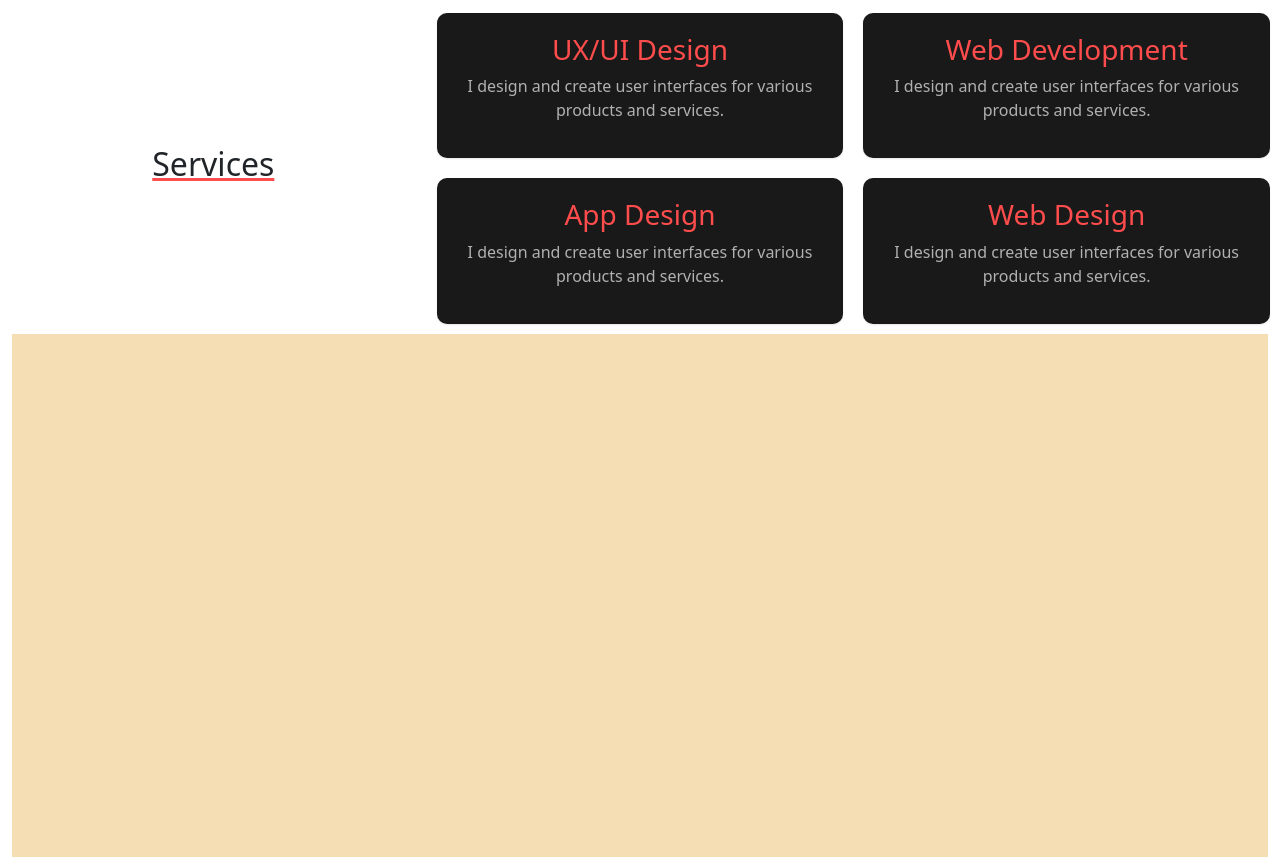
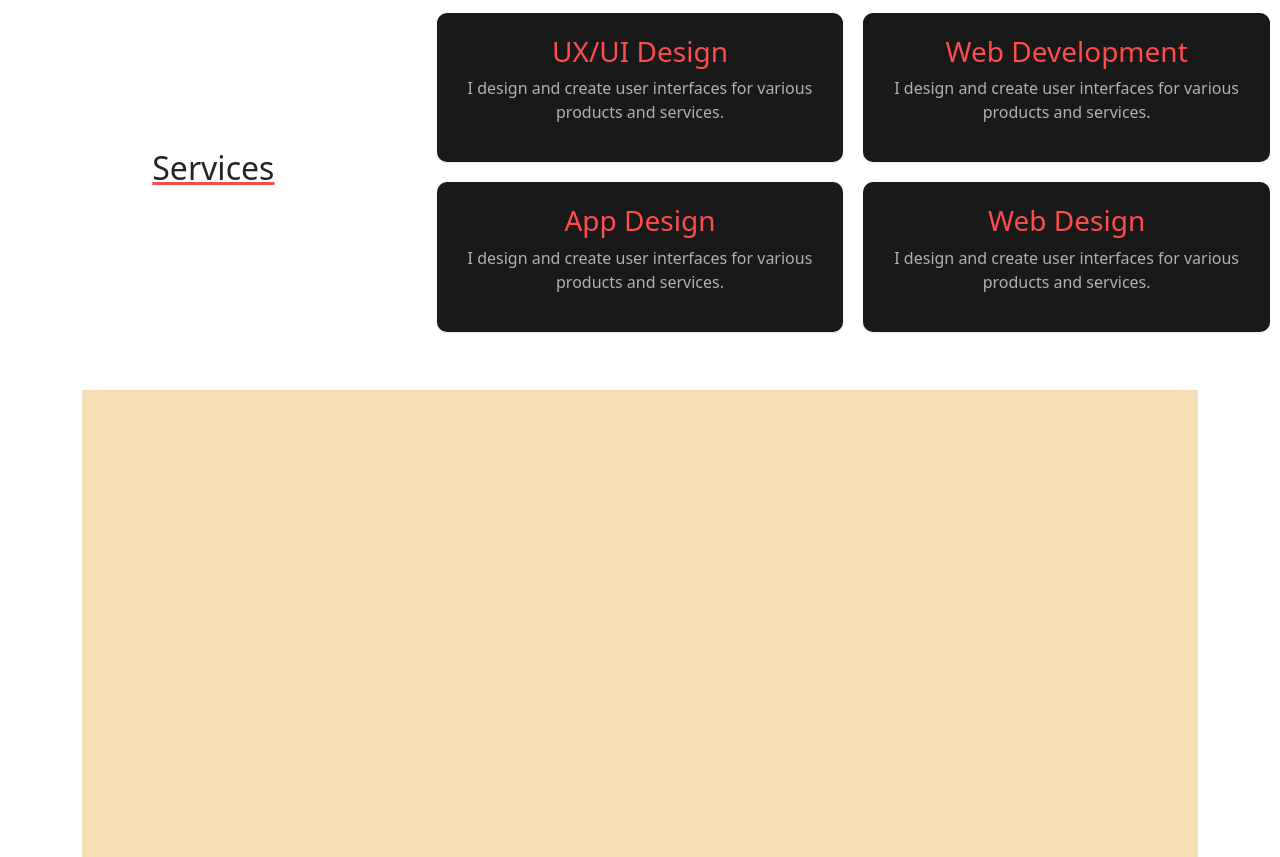
Before and after one commit to kantinunpaly/Portfolio, a plain HTML site: page index.html in a window 1280 px wide. Shown: the part 3283-4140 px from the top of the page. Drawn offline with nearby package versions, Linux system fonts and the light colour scheme.

Commit message:
edit magin

```diff
--- a/css/style.css
+++ b/css/style.css
@@ -432,9 +432,8 @@ img[alt="img"]:hover {
     padding: 20px;
     text-align: center;
     border-radius: 10px;
-
-    border: transparent;
-   background-color:#191919;
+    border: 2px solid #ffffff00;
+    background-color:#191919;
     box-shadow: 0px 1px 2px rgba(0, 0, 0, 0.1);
     margin:10px;
     color: #b1b1b1;
--- a/index.html
+++ b/index.html
@@ -563,8 +563,20 @@
                     </div>
                 </div>
             </div>
+
+        </div>
+    </section>
+
+
+    <!-- ------------------------Section7-------------------------------------------->
+     <section id="section7" class="mt-5">
+        <div class="container">
             <div class="box"></div>
-    </section>
+        </div>
+
+
+
+
 
     <!-----------------------------------------------------------JS--------------------------------------------------------->
 
--- a/js/script.js
+++ b/js/script.js
@@ -1,18 +1,19 @@
 $(document).ready(function(){
 
     // jQuery methods go here...
-    jQuery(document).ready(function(){
-      jQuery('.skillbar').each(function(){
-        jQuery(this).find('.skillbar-bar').animate({
-          width:jQuery(this).attr('data-percent')
-        },2000);
-      });
-    });
+
 
     $("img").click(function(){
       var img=$(this).attr('src');
         $("#show-img").attr('src',img);
         $("#imgmodal").modal('show');
    });
+   jQuery(document).ready(function(){
+    jQuery('.skillbar').each(function(){
+      jQuery(this).find('.skillbar-bar').animate({
+        width:jQuery(this).attr('data-percent')
+      },2000);
+    });
+  });
 
   });
```
